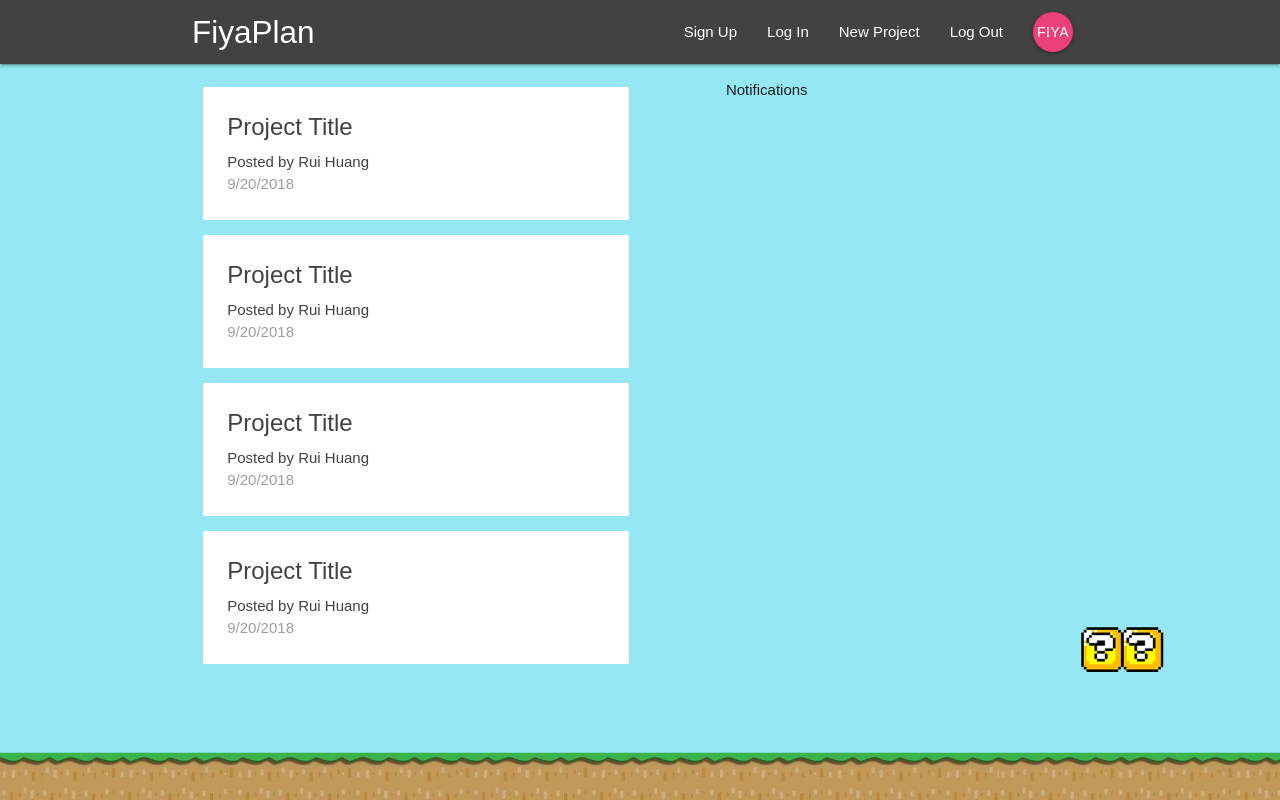
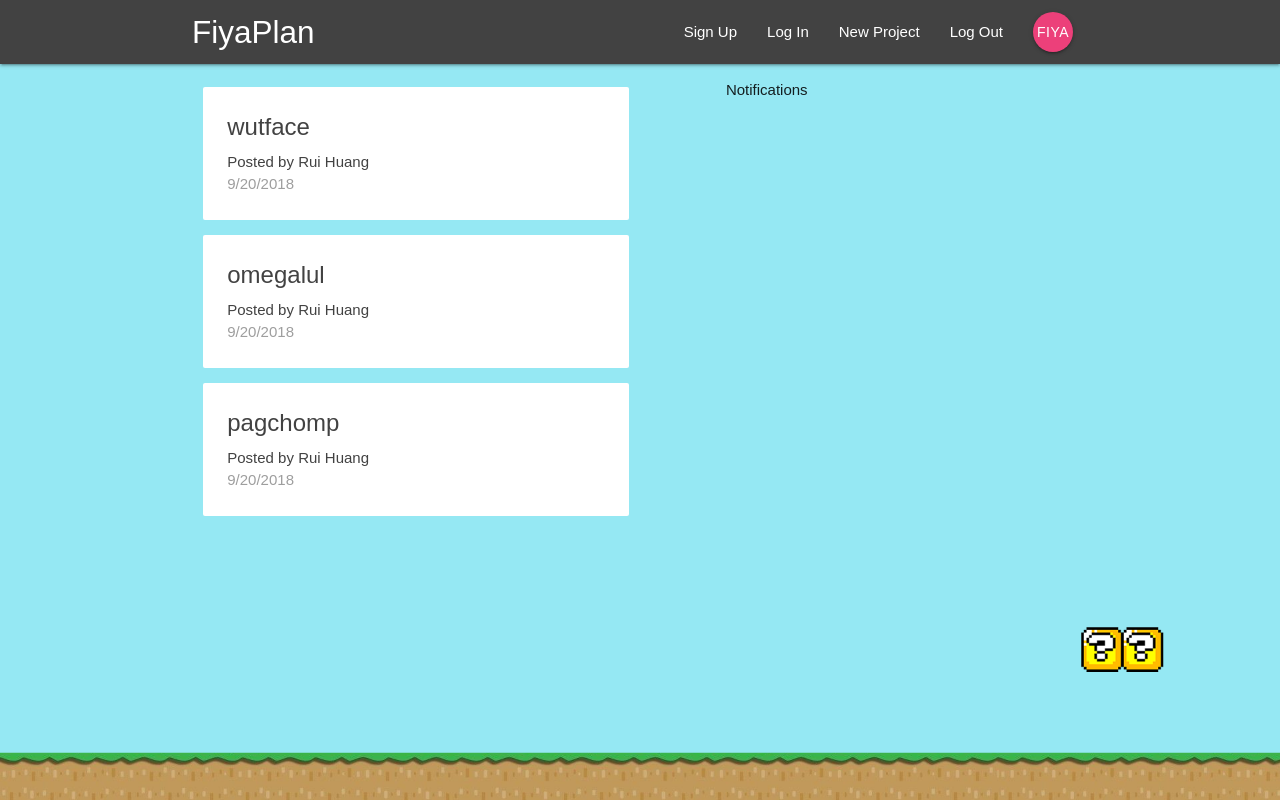
Before and after one commit to RuiHuangIO/react-firebase, a React (Create React App) app: page / in a window 1280 px wide. Built offline with nearby package versions, Linux system fonts and the light colour scheme.

Commit message:
display dummy data

```diff
--- a/src/components/dashboard/Dashboard.js
+++ b/src/components/dashboard/Dashboard.js
@@ -10,7 +10,7 @@ class Dashboard extends Component {
       <div className="dashboard container">
         <div className="row">
           <div className="col s12 m6">
-            <ProjectList />
+            <ProjectList projects={this.props.projects} />
           </div>
           <div className="col s12 m5 offset-m1">
             <Notifications />
--- a/src/components/projects/ProjectList.js
+++ b/src/components/projects/ProjectList.js
@@ -1,13 +1,14 @@
 import React from "react";
 import ProjectSummary from "./ProjectSummary";
 
-const ProjectList = () => {
+const ProjectList = ({ projects }) => {
+  // add a checker to make sure projects is set
   return (
     <div className="project-list section">
-      <ProjectSummary />
-      <ProjectSummary />
-      <ProjectSummary />
-      <ProjectSummary />
+      {projects &&
+        projects.map(project => {
+          return <ProjectSummary project={project} key={project.id} />;
+        })}
     </div>
   );
 };
--- a/src/components/projects/ProjectSummary.js
+++ b/src/components/projects/ProjectSummary.js
@@ -1,10 +1,10 @@
 import React from "react";
 
-const ProjectSummary = () => {
+const ProjectSummary = ({ project }) => {
   return (
     <div className="card z-depth-0 project-summary">
       <div className="card-content grey-text text-darken-3">
-        <span className="card-title">Project Title</span>
+        <span className="card-title">{project.title}</span>
         <p>Posted by Rui Huang</p>
         <p className="grey-text">9/20/2018</p>
       </div>
```
